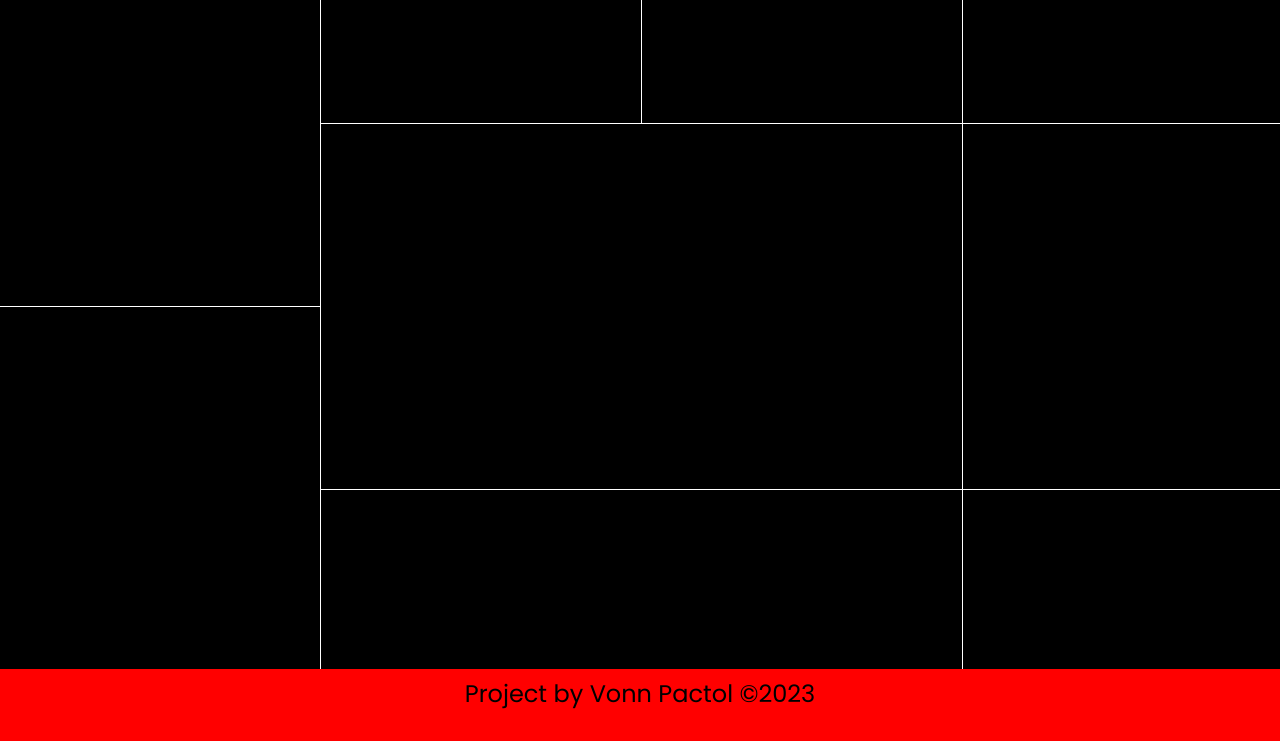
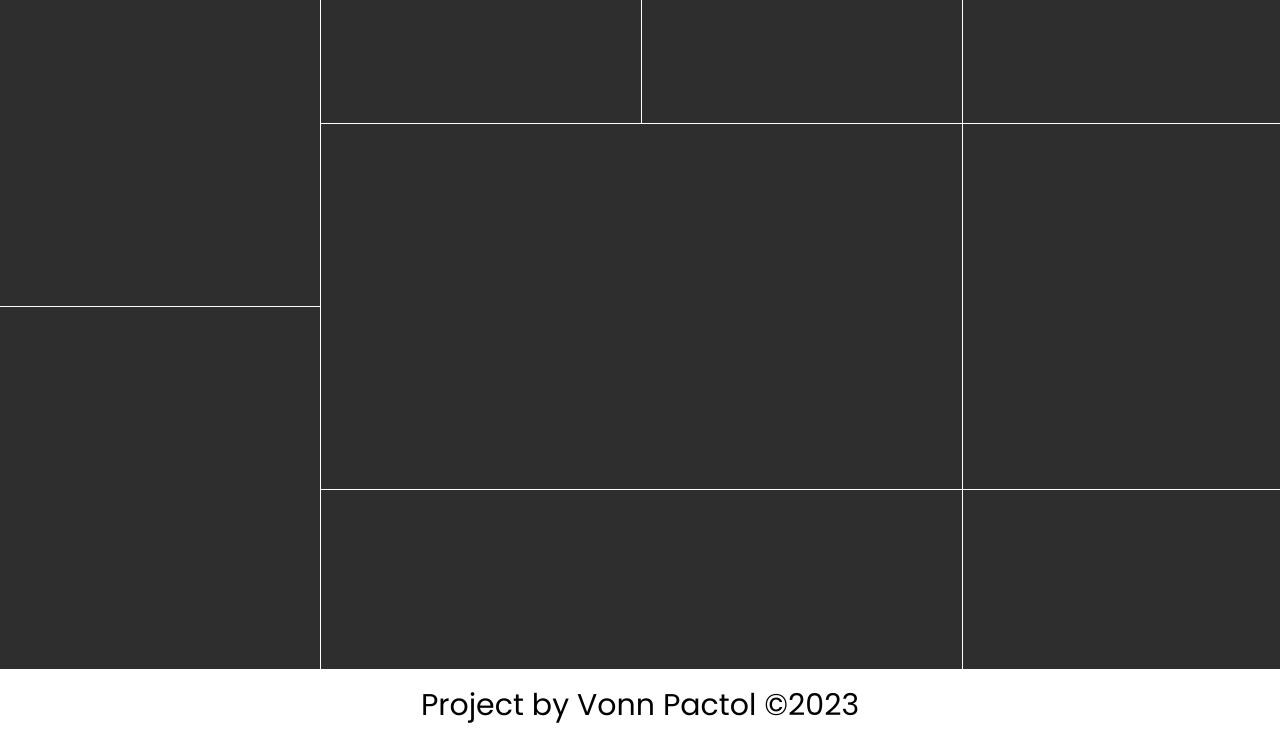
Before and after one commit to sharproyalz/background-changer, a plain HTML site: page index.html in a window 1280 px wide. Shown: the part 59-800 px from the top of the page. Drawn offline with Linux system fonts and the light colour scheme.

Commit message:
Changed the colors

```diff
--- a/app.js
+++ b/app.js
@@ -38,7 +38,7 @@ const backgroundChanger = () => {
                 0,
                 boxFont[k].textContent.length
             );
-
+            console.log(currentText);
             if (!isClickable) {
                 // If not clickable, return early and do nothing
                 return;
--- a/index.html
+++ b/index.html
@@ -44,7 +44,7 @@
             </div>
         </div>
 
-        <div id="footer">Project by Vonn Pactol ©2023</div>
+        <div id="footer"><div>Project by Vonn Pactol ©2023</div></div>
         <script src="app.js"></script>
     </body>
 </html>
--- a/styles.css
+++ b/styles.css
@@ -29,7 +29,7 @@
     width: fit-content;
 }
 .box {
-    background-color: black;
+    background-color: #2e2e2e;
     color: white;
     display: flex;
     justify-content: center;
@@ -77,9 +77,11 @@
 }
 
 #footer {
-    background-color: red;
+    background-color: #ffffff;
     font-size: 24px;
     height: 9vh;
     padding: 7px 0px;
-    text-align: center;
+    display: flex;
+    align-items: center;
+    justify-content: center;
 }
```
Also changed, not shown: 1 other file.
